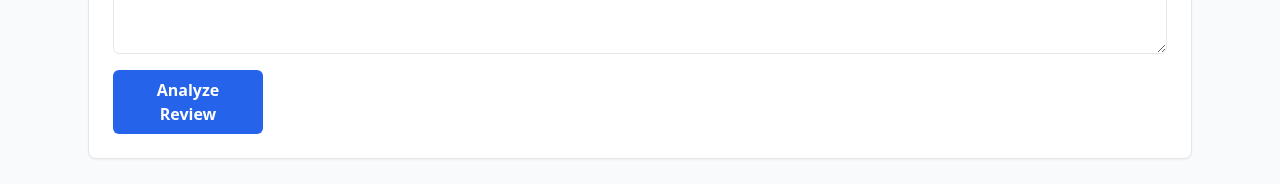
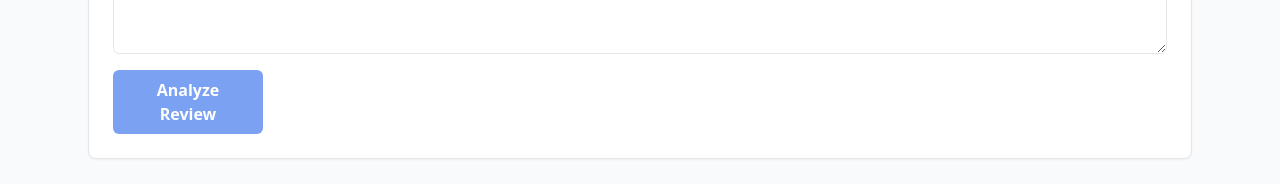
Before and after one commit to kartik0905/feedbackecho-ai, a React app in the folder frontend/: page /dashboard in a window 1280 px wide. Shown: the part 298-482 px from the top of the page. Built offline with nearby package versions, Linux system fonts and the light colour scheme; no server answers; sample sign-in values are in the browser's storage; the HTML template or start-up script is replaced by a standard one.

Commit message:
feat: enhance Button component to support type and disabled props

```diff
--- a/frontend/src/components/ui/Button.jsx
+++ b/frontend/src/components/ui/Button.jsx
@@ -11,6 +11,8 @@ export default function Button({
   onClick,
   variant = "primary",
   className = "",
+  type = "button",
+  disabled = false,
 }) {
   const baseStyle =
     "px-4 py-2 rounded-md font-semibold transition-colors duration-200 focus:outline-none focus:ring-2 focus:ring-offset-2";
@@ -25,8 +27,10 @@ export default function Button({
 
   return (
     <button
+      type={type}
       onClick={onClick}
-      className={`${baseStyle} ${variants[variant]} ${className}`}
+      disabled={disabled}
+      className={`${baseStyle} ${variants[variant]} disabled:cursor-not-allowed disabled:opacity-60 ${className}`}
     >
       {children}
     </button>
```
